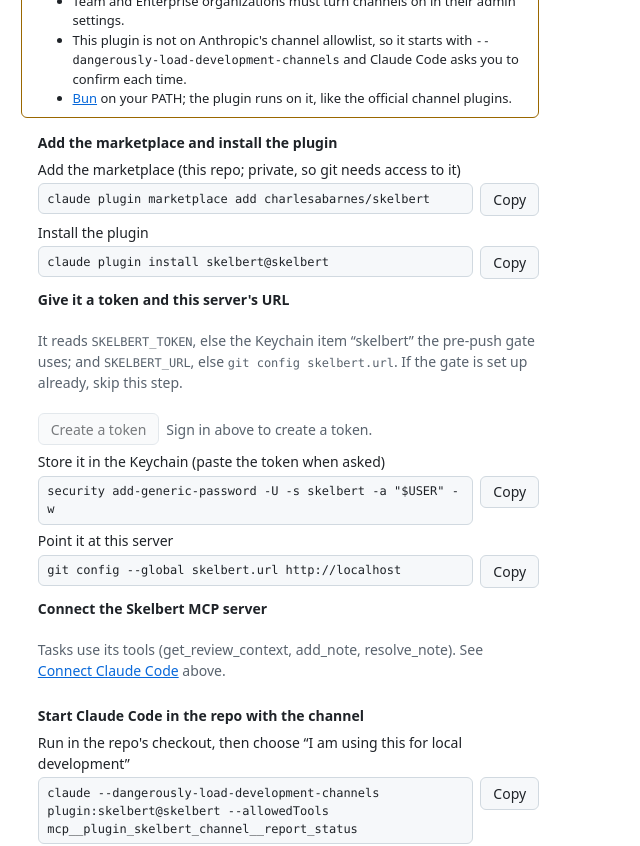
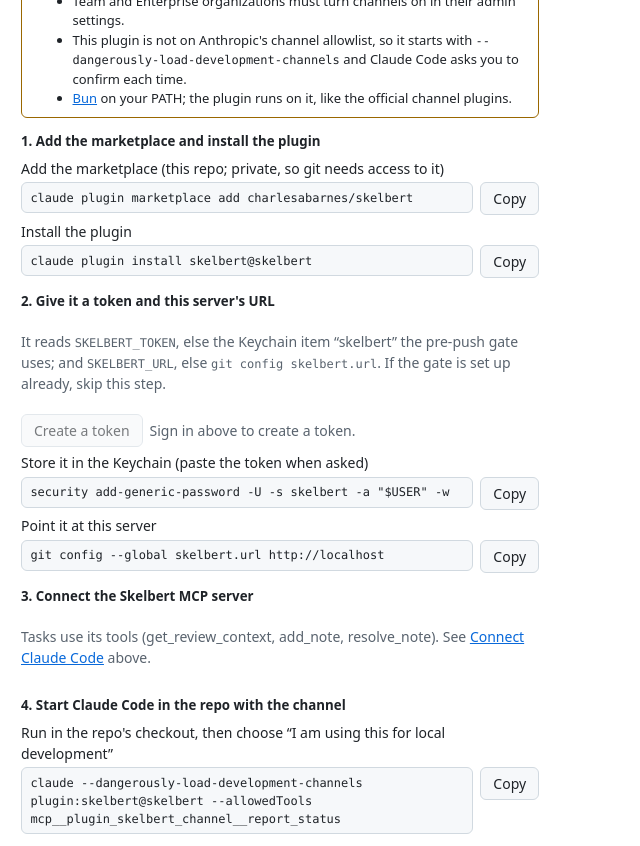
Before and after one commit to charlesabarnes/codeducky, a React (Vite) app: page /settings in a window 1280 px wide. Shown: the part 3040-3886 px from the top of the page, without its empty margins (0-640 px from the left). Built offline with nearby package versions, Linux system fonts and the light colour scheme.

Commit message:
Show Claude panels in-flow and permission prompts first; number setup steps

```diff
--- a/src/features/claude/ChannelSettings.tsx
+++ b/src/features/claude/ChannelSettings.tsx
@@ -64,15 +64,14 @@
         </div>
       </div>
 
-      <div className="channel-steps">
-        <ol>
-          <li className="stack" style={{ gap: '0.4rem' }}>
-            <strong>Add the marketplace and install the plugin</strong>
+      <div className="channel-steps stack">
+          <div className="stack" style={{ gap: '0.4rem' }}>
+            <h3>1. Add the marketplace and install the plugin</h3>
             <CopyField label="Add the marketplace (this repo; private, so git needs access to it)" value={marketplaceAddCommand()} />
             <CopyField label="Install the plugin" value={pluginInstallCommand()} />
-          </li>
-          <li className="stack" style={{ gap: '0.4rem' }}>
-            <strong>Give it a token and this server's URL</strong>
+          </div>
+          <div className="stack" style={{ gap: '0.4rem' }}>
+            <h3>2. Give it a token and this server's URL</h3>
             <p className="muted">
               It reads <span className="mono">SKELBERT_TOKEN</span>, else the Keychain item “skelbert” the pre-push gate uses; and{' '}
               <span className="mono">SKELBERT_URL</span>, else <span className="mono">git config skelbert.url</span>. If the gate is set up
@@ -91,24 +90,23 @@
             )}
             <CopyField label="Store it in the Keychain (paste the token when asked)" value={keychainCommand()} />
             <CopyField label="Point it at this server" value={serverUrlCommand(origin)} />
-          </li>
-          <li className="stack" style={{ gap: '0.4rem' }}>
-            <strong>Connect the Skelbert MCP server</strong>
+          </div>
+          <div className="stack" style={{ gap: '0.4rem' }}>
+            <h3>3. Connect the Skelbert MCP server</h3>
             <p className="muted">
               Tasks use its tools (get_review_context, add_note, resolve_note). See <a href="#connect-claude-code">Connect Claude Code</a>{' '}
               above.
             </p>
-          </li>
-          <li className="stack" style={{ gap: '0.4rem' }}>
-            <strong>Start Claude Code in the repo with the channel</strong>
+          </div>
+          <div className="stack" style={{ gap: '0.4rem' }}>
+            <h3>4. Start Claude Code in the repo with the channel</h3>
             <CopyField label="Run in the repo's checkout, then choose “I am using this for local development”" value={startCommand()} />
             <p className="muted">
               <span className="mono">--allowedTools {STATUS_TOOL_ID}</span> lets Claude report status here without asking each time; drop it
               to approve those calls yourself. <span className="mono">--channels plugin:skelbert@skelbert</span> alone does not load it while
               it is off the allowlist.
             </p>
-          </li>
-        </ol>
+          </div>
       </div>
 
       <ConnectedSessions signedIn={signedIn} />
--- a/src/features/claude/ClaudeActions.tsx
+++ b/src/features/claude/ClaudeActions.tsx
@@ -24,11 +24,9 @@
   const target: LinkTarget = { repo: `${repo.owner}/${repo.name}`, branch: pr?.headRef ?? session.branch, pr }
   return (
     <div className="claude-actions">
-      <div className="row">
-        <OpenInClaude target={target} />
-        <SendToClaude session={session} target={target} notes={notes} />
-      </div>
       <PendingPermissions sessionId={session.id!} target={target} />
+      <OpenInClaude target={target} />
+      <SendToClaude session={session} target={target} notes={notes} />
     </div>
   )
 }
@@ -181,7 +179,7 @@
                 </label>
               ))}
             </fieldset>
-            <fieldset className="claude-kinds row">
+            <fieldset className="claude-kinds">
               <legend>Task</legend>
               {(Object.keys(KIND_LABELS) as ChannelTaskKind[]).map((k) => (
                 <label key={k}>
@@ -222,13 +220,13 @@
             </div>
           </>
         )}
-        {tasks.length > 0 && <TaskList tasks={tasks.slice(0, 5)} sessions={state.sessions} />}
+        {tasks.length > 0 && <TaskList tasks={tasks.slice(0, 3)} sessions={state.sessions} />}
       </div>
     </details>
   )
 }
 
-/** Open permission prompts from Claude sessions working on this review, shown outside the menu. */
+/** Open permission prompts from Claude sessions working on this review, shown above the buttons. */
 function PendingPermissions({ sessionId, target }: { sessionId: string; target: LinkTarget }) {
   const { state } = useChannel()
   const taskIds = new Set(state.tasks.filter((t) => t.sessionId === sessionId).map((t) => t.id))
--- a/src/features/claude/TaskList.tsx
+++ b/src/features/claude/TaskList.tsx
@@ -23,7 +23,7 @@
             <span className={`claude-chip state-${task.state}`}>{STATE_LABELS[task.state]}</span>
             <span className="spacer" />
             <span className="muted" title={new Date(task.updatedAt).toLocaleString()}>
-              {sessions.find((s) => s.id === task.channelId)?.label ?? 'gone'} · {timeAgo(new Date(task.updatedAt).toISOString())}
+              {sessions.find((s) => s.id === task.channelId)?.label ?? 'session ended'} · {timeAgo(new Date(task.updatedAt).toISOString())}
             </span>
           </div>
           {task.message && <p className="claude-task-message">{task.message}</p>}
--- a/src/features/claude/claude.css
+++ b/src/features/claude/claude.css
@@ -24,10 +24,6 @@
   pointer-events: none;
 }
 
-.claude-menu {
-  position: relative;
-}
-
 .claude-menu > summary {
   list-style: none;
 }
@@ -36,20 +32,22 @@
   display: none;
 }
 
+.claude-menu {
+  min-width: 0;
+}
+
+/* In-flow rather than floating: the sidebar scrolls, and a floating panel would be clipped by it. */
 .claude-popover {
-  position: absolute;
-  z-index: 20;
-  top: calc(100% + 0.35rem);
-  left: 0;
-  width: min(30rem, 85vw);
-  max-height: 75vh;
+  margin-top: 0.4rem;
+  min-width: 0;
+  max-height: 70vh;
   overflow: auto;
   padding: 0.75rem;
   border: 1px solid var(--border);
   border-radius: 8px;
-  background: var(--bg);
-  box-shadow: 0 8px 24px rgb(0 0 0 / 0.25);
+  background: var(--bg-subtle);
   gap: 0.6rem;
+  overflow-wrap: anywhere;
 }
 
 .claude-popover p,
@@ -110,12 +108,6 @@
   display: flex;
   flex-direction: column;
   gap: 0.25rem;
-}
-
-.claude-kinds {
-  flex-direction: row;
-  flex-wrap: wrap;
-  gap: 0.25rem 0.9rem;
 }
 
 .claude-sessions legend,
@@ -221,12 +213,8 @@
   background: var(--bg);
 }
 
-.channel-steps ol {
+.channel-steps h3 {
   margin: 0;
-  padding-left: 1.2rem;
-  display: flex;
-  flex-direction: column;
-  gap: 0.75rem;
 }
 
 .channel-preview-note {
```
